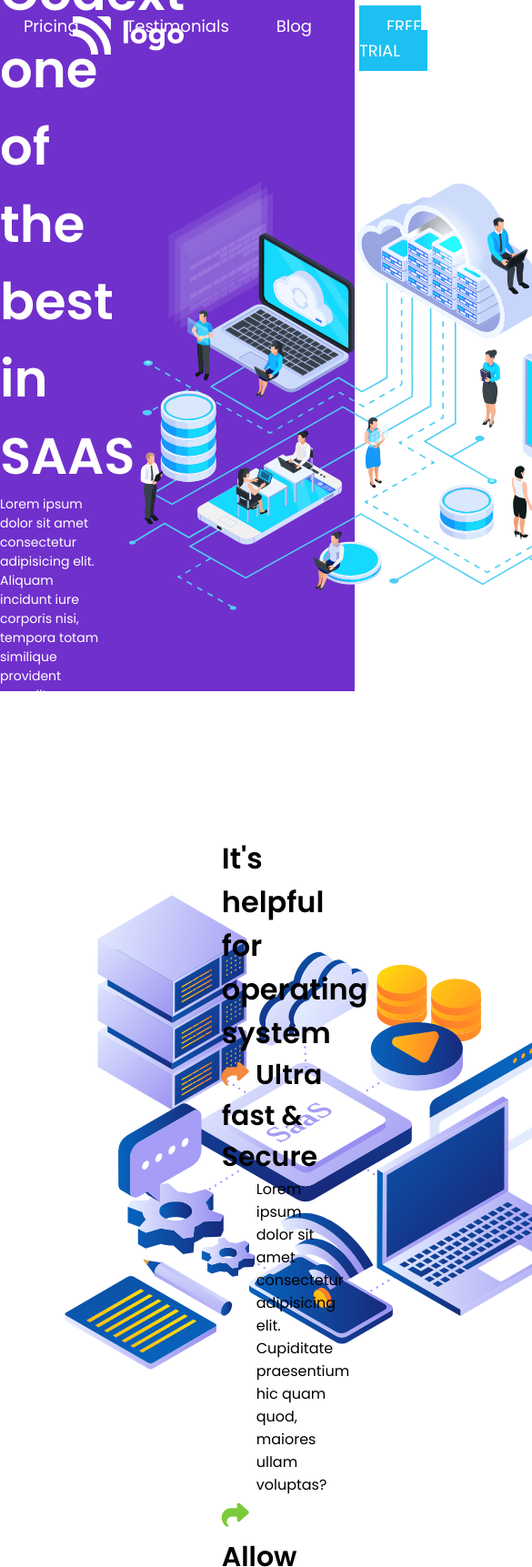
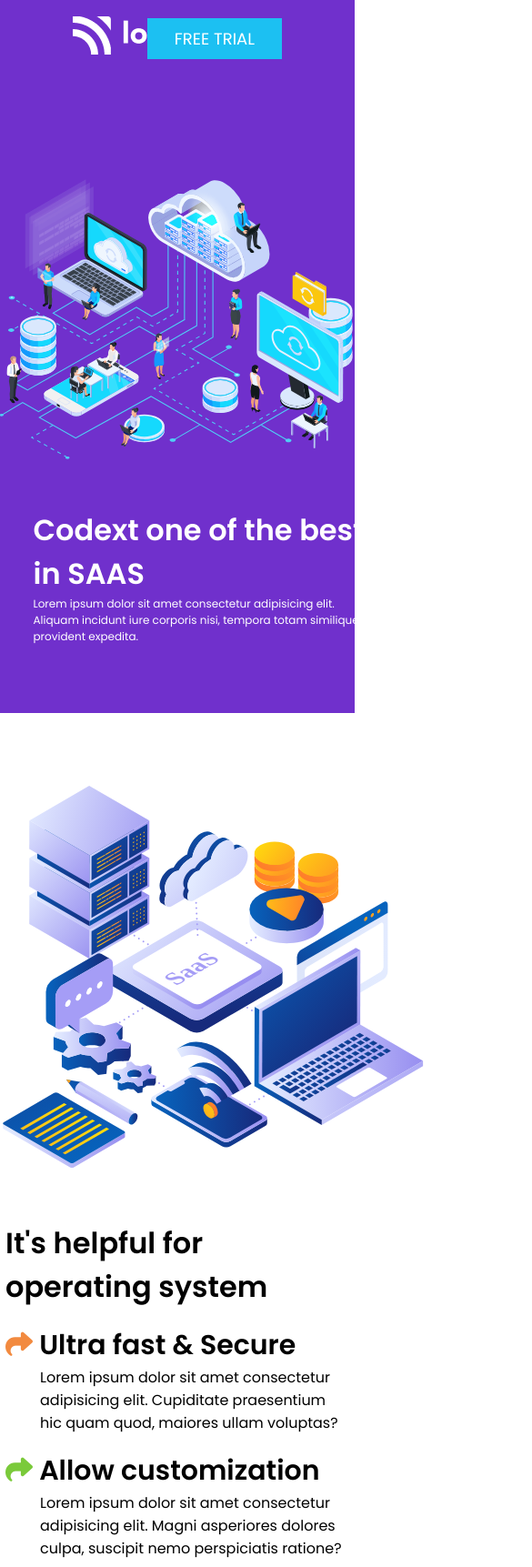
Before and after one commit to parasjogani/html-css-proj13, a plain HTML site: page index.html in a window 390 px wide. Shown: the top 1723 px of the page at 91% size, 585 px wide, since content can reach past the window. Drawn offline with Linux system fonts and the light colour scheme.

Commit message:
make responsive

```diff
--- a/index.html
+++ b/index.html
@@ -16,11 +16,11 @@
             </div>
 
             <ul class="nav-items">
-                <li>Home</li>
-                <li>Services</li>
-                <li>Pricing</li>
-                <li>Testimonials</li>
-                <li>Blog</li>
+                <li class="nav-item">Home</li>
+                <li class="nav-item">Services</li>
+                <li class="nav-item">Pricing</li>
+                <li class="nav-item">Testimonials</li>
+                <li class="nav-item">Blog</li>
                 <li><a href="#">FREE TRIAL</a></li>
             </ul>
         </nav>
--- a/style.css
+++ b/style.css
@@ -152,3 +152,87 @@ nav {
     background-color: #7030CC;
     border-radius: 18px;
 }
+
+/* media query */
+
+@media screen and (max-width:1024px) {
+    .nav-item {
+        display: none;
+    }
+
+    .main-left h1 {
+        font-size: 42px;
+    }
+
+    .main-left p {
+        font-size: 12px;
+    }
+
+    .main-right img {
+        width: 524px;
+    }
+
+    .top .img img {
+        width: 524px;
+    }
+}
+
+@media screen and (max-width:500px) {
+    .head-main {
+        display: flex;
+        flex-direction: column-reverse;
+        height: 700px;
+    }
+
+    .main-right img {
+        width: 424px;
+    }
+
+    .main-left h1 {
+        font-size: 32px;
+        margin-left: -100px;
+        width: 378px;
+    }
+
+    .main-left p {
+        font-size: 12px;
+        width: 378px;
+        margin-left: -100px;
+    }
+
+    .top {
+        display: flex;
+        flex-direction: column;
+        align-items: center;
+    }
+
+    .top img {
+        position: relative;
+        margin-left: -148px;
+        margin-top: -132px;
+    }
+
+    .desc {
+        width: 378px;
+        gap: 18px;
+    }
+
+    .bottom h1 {
+        margin-top: -78px;
+        font-size: 28px;
+    }
+
+    .cards {
+        display: flex;
+        flex-direction: column;
+        height: 1200px;
+        align-items: center;
+        gap: 24px;
+    }
+
+    .bottom-card {
+        width: 278px;
+        height: 2248px;
+        gap: 34px;
+    }
+}
```
